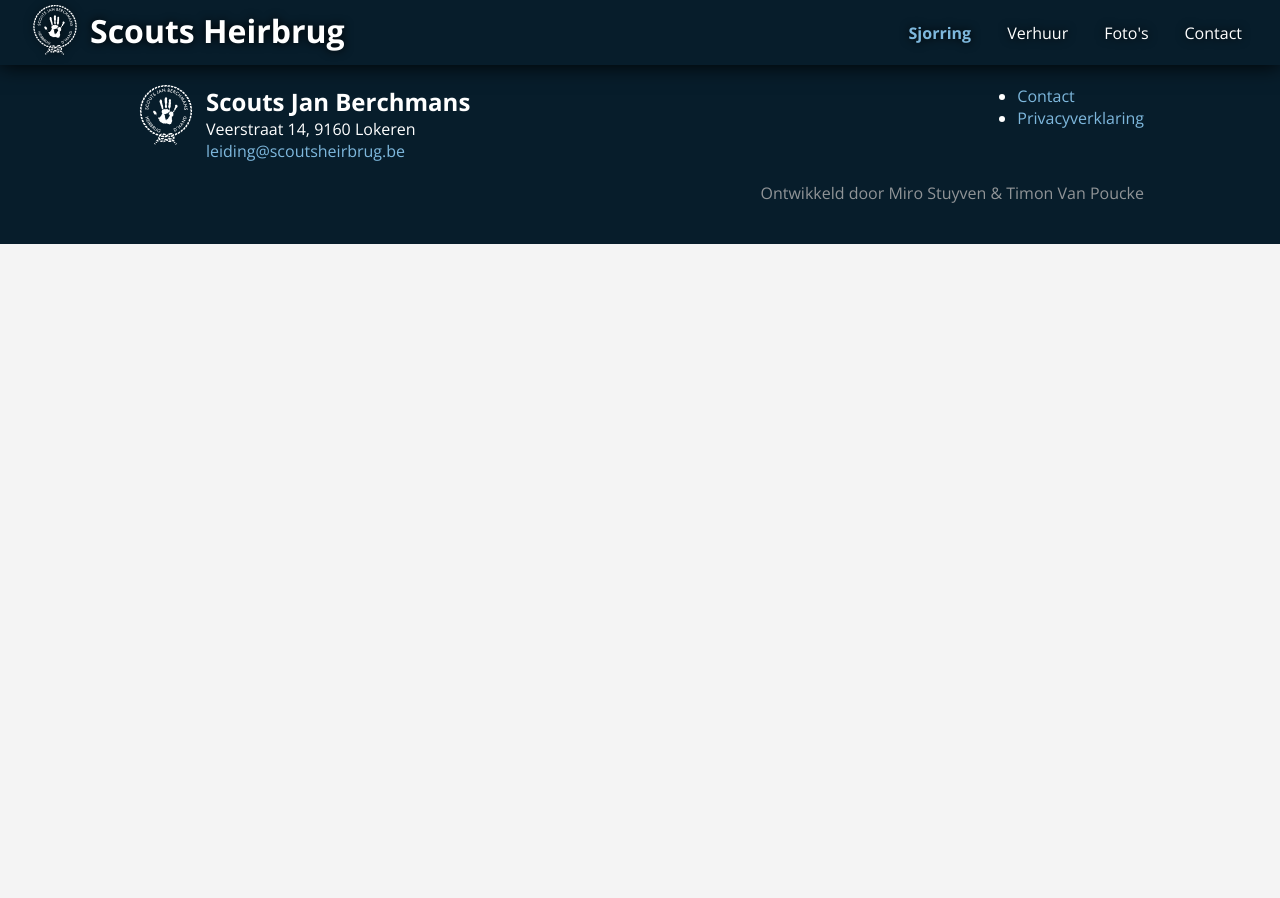
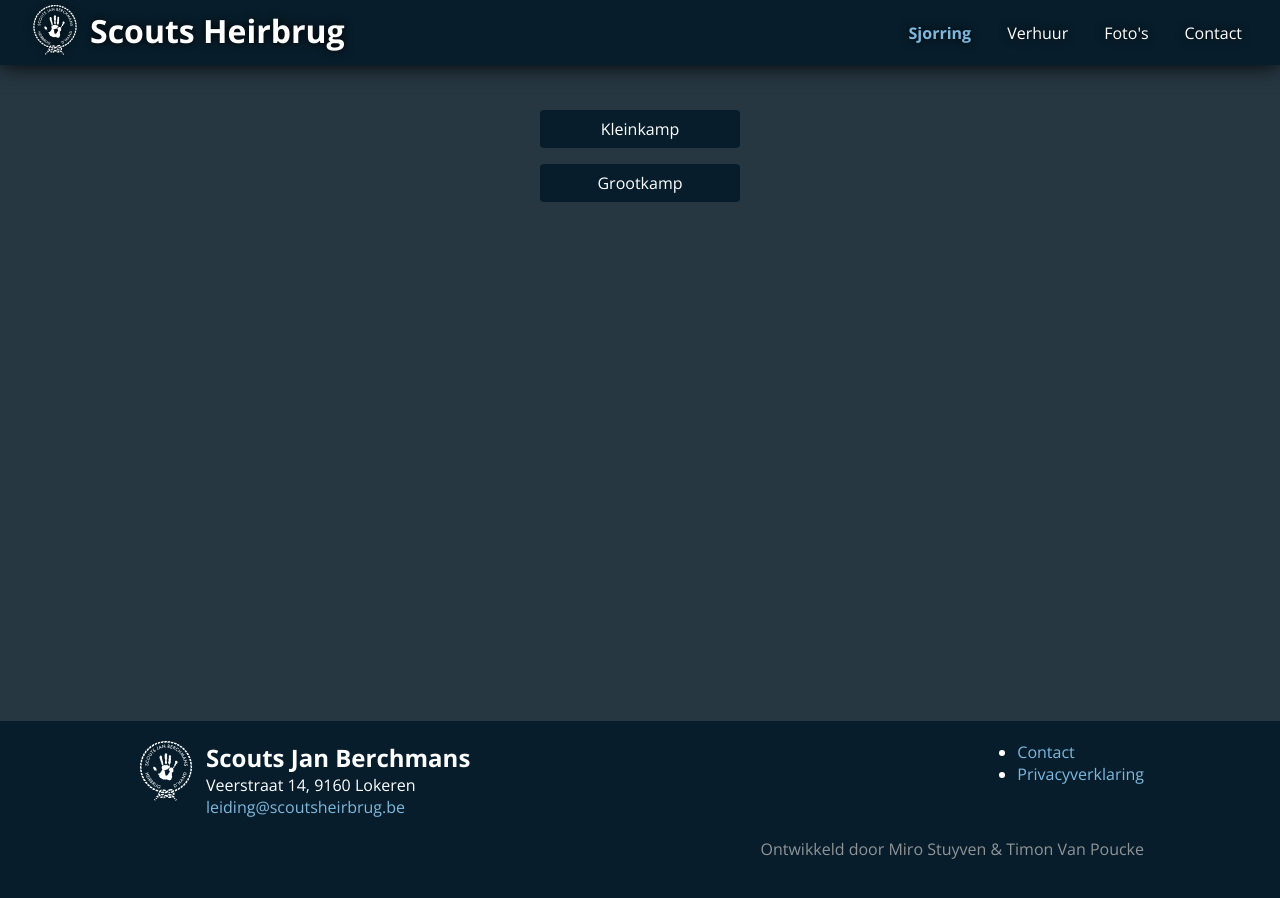
Before and after one commit to scoutsheirbrug/scoutsheirbrug.be, a Jekyll site: the page built from _pages/sjorring.html, in a window 1280 px wide. Built offline with Jekyll 4.4.1, drawn with Linux system fonts in a browser that asks for light colours.

Commit message:
Kamp sjorrings
* Meerdere sjorringen

* Update kampsjorrings

* Update homepage

```diff
--- a/_layouts/default.html
+++ b/_layouts/default.html
@@ -10,7 +10,7 @@
   <link rel="stylesheet" href="/assets/css/style.css" />
   <link rel="stylesheet" href="https://fonts.googleapis.com/css2?family=Playfair+Display+SC:wght@400;700&display=swap" />
   <link rel="stylesheet" href="https://fonts.googleapis.com/css2?family=Open+Sans:wght@400;700&display=swap" />
-  {% if page.url == '/sjorring/' %}
+  {% if page.pdf %}
   <script src="https://cdnjs.cloudflare.com/ajax/libs/pdf.js/2.6.347/pdf.min.js" integrity="sha512-Z8CqofpIcnJN80feS2uccz+pXWgZzeKxDsDNMD/dJ6997/LSRY+W4NmEt9acwR+Gt9OHN0kkI1CTianCwoqcjQ==" crossorigin="anonymous"></script>
   {%endif%}
 </head>
@@ -26,7 +26,7 @@
         <img width="45" height="45" src="/assets/img/logo.svg" alt="" />
       </a>
       <ul>
-        <li {% if page.url == '/sjorring/' %}class="active"{%endif%}>
+        <li {% if page.url contains '/sjorring/' %}class="active"{%endif%}>
           <a href="/sjorring">Sjorring</a>
         </li>
         <li {% if page.url == '/verhuur/' %}class="active"{%endif%}>
--- a/_pages/index.html
+++ b/_pages/index.html
@@ -7,8 +7,8 @@ transparent_header: true
 <section class="showcase">
   <img width="330" height="330" src="/assets/img/logo.png" alt="" />
   <div class="actions">
-    <a href="/sjorring" class="action highlighted">Onze activiteiten</a>
     <a href="/inschrijven" class="action">Lid worden</a>
+    <a href="/sjorring" class="action highlighted">Kampen</a>
   </div>
   <svg class="scroll-icon" xmlns="http://www.w3.org/2000/svg" viewBox="0 0 16 16" width="16" height="16"><path fill-rule="evenodd" d="M12.78 6.22a.75.75 0 010 1.06l-4.25 4.25a.75.75 0 01-1.06 0L3.22 7.28a.75.75 0 011.06-1.06L8 9.94l3.72-3.72a.75.75 0 011.06 0z"></path></svg>
 </section>
--- a/_pages/sjorring.html
+++ b/_pages/sjorring.html
@@ -2,25 +2,7 @@
 title: "Sjorring"
 layout: default
 ---
-<section class="sjorring">
-  <div class="pdf-viewer" data-pdf="/assets/sjorring.pdf">
-    <canvas class="page-left"></canvas>
-    <canvas class="page-right"></canvas>
-    <canvas class="page-hidden"></canvas>
-    <embed class="fallback" type="application/pdf">
-    <button data-page="-1">
-      <svg xmlns="http://www.w3.org/2000/svg" viewBox="0 0 16 16" width="20" height="20"><path fill-rule="evenodd" d="M9.78 12.78a.75.75 0 01-1.06 0L4.47 8.53a.75.75 0 010-1.06l4.25-4.25a.75.75 0 011.06 1.06L6.06 8l3.72 3.72a.75.75 0 010 1.06z"></path></svg>
-    </button>
-    <button data-page="1">
-      <svg xmlns="http://www.w3.org/2000/svg" viewBox="0 0 16 16" width="20" height="20"><path fill-rule="evenodd" d="M6.22 3.22a.75.75 0 011.06 0l4.25 4.25a.75.75 0 010 1.06l-4.25 4.25a.75.75 0 01-1.06-1.06L9.94 8 6.22 4.28a.75.75 0 010-1.06z"></path></svg>
-    </button>
-    <button class="pdf-enlarge">
-      <svg xmlns="http://www.w3.org/2000/svg" viewBox="0 0 16 16" width="20" height="20"><path fill-rule="evenodd" d="M2.75 2.5a.25.25 0 00-.25.25v2.5a.75.75 0 01-1.5 0v-2.5C1 1.784 1.784 1 2.75 1h2.5a.75.75 0 010 1.5h-2.5zM10 1.75a.75.75 0 01.75-.75h2.5c.966 0 1.75.784 1.75 1.75v2.5a.75.75 0 01-1.5 0v-2.5a.25.25 0 00-.25-.25h-2.5a.75.75 0 01-.75-.75zM1.75 10a.75.75 0 01.75.75v2.5c0 .138.112.25.25.25h2.5a.75.75 0 010 1.5h-2.5A1.75 1.75 0 011 13.25v-2.5a.75.75 0 01.75-.75zm12.5 0a.75.75 0 01.75.75v2.5A1.75 1.75 0 0113.25 15h-2.5a.75.75 0 010-1.5h2.5a.25.25 0 00.25-.25v-2.5a.75.75 0 01.75-.75z"></path></svg>
-      <svg xmlns="http://www.w3.org/2000/svg" viewBox="0 0 16 16" width="20" height="20"><path fill-rule="evenodd" d="M5.25 1a.75.75 0 01.75.75v2.5A1.75 1.75 0 014.25 6h-2.5a.75.75 0 010-1.5h2.5a.25.25 0 00.25-.25v-2.5A.75.75 0 015.25 1zm5.5 0a.75.75 0 01.75.75v2.5c0 .138.112.25.25.25h2.5a.75.75 0 010 1.5h-2.5A1.75 1.75 0 0110 4.25v-2.5a.75.75 0 01.75-.75zM1 10.75a.75.75 0 01.75-.75h2.5c.966 0 1.75.784 1.75 1.75v2.5a.75.75 0 01-1.5 0v-2.5a.25.25 0 00-.25-.25h-2.5a.75.75 0 01-.75-.75zm9 1c0-.966.784-1.75 1.75-1.75h2.5a.75.75 0 010 1.5h-2.5a.25.25 0 00-.25.25v2.5a.75.75 0 01-1.5 0v-2.5z"></path></svg>
-    </button>
-    <button class="pdf-external">
-      <svg xmlns="http://www.w3.org/2000/svg" viewBox="0 0 16 16" width="20" height="20"><path fill-rule="evenodd" d="M10.604 1h4.146a.25.25 0 01.25.25v4.146a.25.25 0 01-.427.177L13.03 4.03 9.28 7.78a.75.75 0 01-1.06-1.06l3.75-3.75-1.543-1.543A.25.25 0 0110.604 1zM3.75 2A1.75 1.75 0 002 3.75v8.5c0 .966.784 1.75 1.75 1.75h8.5A1.75 1.75 0 0014 12.25v-3.5a.75.75 0 00-1.5 0v3.5a.25.25 0 01-.25.25h-8.5a.25.25 0 01-.25-.25v-8.5a.25.25 0 01.25-.25h3.5a.75.75 0 000-1.5h-3.5z"></path></svg>
-    </button>
-  </div>
+<section class="sjorring-menu">
+  <a href="/sjorring/kleinkamp">Kleinkamp</a>
+  <a href="/sjorring/grootkamp">Grootkamp</a>
 </section>
-<script src="/assets/js/sjorring.js"></script>
--- /dev/null
+++ b/_pages/sjorring/grootkamp.html
@@ -0,0 +1,5 @@
+---
+title: "Grootkamp Sjorring"
+layout: sjorring
+pdf: "/assets/grootkamp2022.pdf"
+---
--- /dev/null
+++ b/_pages/sjorring/kleinkamp.html
@@ -0,0 +1,5 @@
+---
+title: "Kleinkamp Sjorring"
+layout: sjorring
+pdf: "/assets/kleinkamp2022.pdf"
+---
--- a/assets/css/style.css
+++ b/assets/css/style.css
@@ -309,6 +309,7 @@ footer .footer-credits {
   flex-direction: column;
 }
 
+.kosten a,
 .verhuur a {
   color: #3f63ac;
   fill: currentColor;
@@ -801,6 +802,27 @@ section embed {
   justify-content: center;
 }
 
+.sjorring-menu {
+  padding: 110px 0 0 0;
+  background-color: #263741;
+  display: flex;
+  flex-direction: column;
+  align-items: center;
+  min-height: calc(100vh - 179px);
+}
+
+.sjorring-menu a {
+  color: #fff;
+  display: block;
+  padding: 8px 12px;
+  font-size: 16px;
+  background-color: #071d2b;
+  border-radius: 4px;
+  width: 200px;
+  text-align: center;
+  margin-bottom: 16px;
+}
+
 .pdf-viewer {
   position: relative;
   min-height: calc(100vh - 65px);
@@ -927,6 +949,21 @@ body.pdf-enlarged .pdf-viewer button.pdf-external {
 
 body.pdf-enlarged footer {
   display: none;
+}
+
+.praktisch h2, .kosten h2, .kosten h4 {
+  padding-bottom: 0.5em;
+}
+
+.kosten em {
+  font-weight: bold;
+  font-style: normal;
+}
+
+.kosten span {
+  font-size: small;
+  font-style: italic;
+  color: #444;
 }
 
 .inschrijven {
--- a/assets/js/sjorring.js
+++ b/assets/js/sjorring.js
@@ -14,6 +14,7 @@ const viewer = document.querySelector('.pdf-viewer[data-pdf]');
     updatePages();
     renderAllPages();
   } catch (e) {
+    console.error('Failed to load PDF: ', e.message)
     pages = []
     viewer.classList.add('failed')
     viewer.querySelector('embed').setAttribute('src', viewer.getAttribute('data-pdf'))
```
Also changed, not shown: _includes/pdf_viewer.html (added, +19 -0 lines), _layouts/sjorring.html (added, +7 -0 lines), _pages/inschrijven.html (+42 -0 lines), 2 other files.
